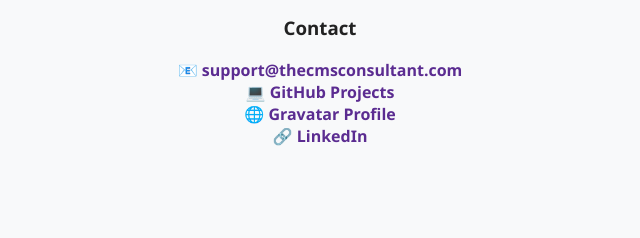
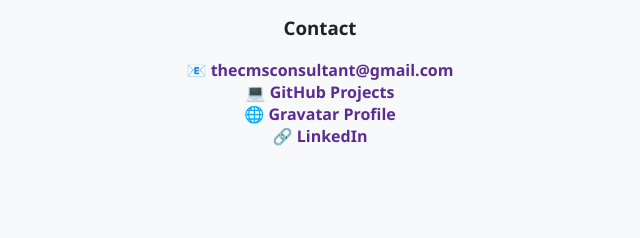
Before and after one commit to thecmsconsultant-collab/contact-hub, a plain HTML site: page index.html in a window 1280 px wide. Shown: the part 543-781 px from the top of the page, 320-960 px from the left. Drawn offline with Linux system fonts and the light colour scheme.

Commit message:
Update contact email address in index.html

```diff
--- a/index.html
+++ b/index.html
@@ -61,7 +61,7 @@
 
     <h3>Contact</h3>
     <p>
-      📧 <a href="mailto:support@thecmsconsultant.com">support@thecmsconsultant.com</a><br>
+      📧 <a href="mailto:thecmsconsultant@gmail.com">thecmsconsultant@gmail.com</a><br>
       💻 <a href="https://github.com/thecmsconsultant-collab?tab=projects">GitHub Projects</a><br>
       🌐 <a href="https://gravatar.com/chadteate">Gravatar Profile</a><br>
       🔗 <a href="https://linkedin.com/in/chadwickteate">LinkedIn</a>
```
